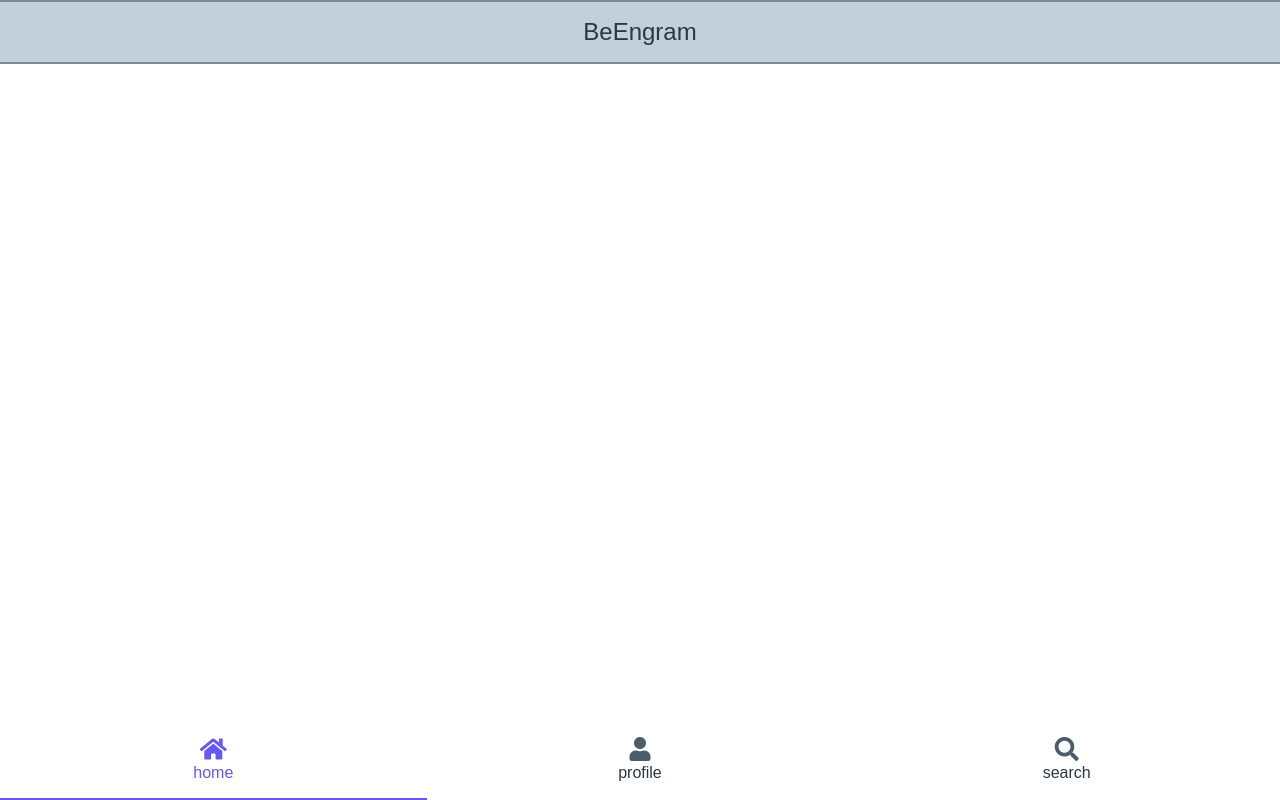
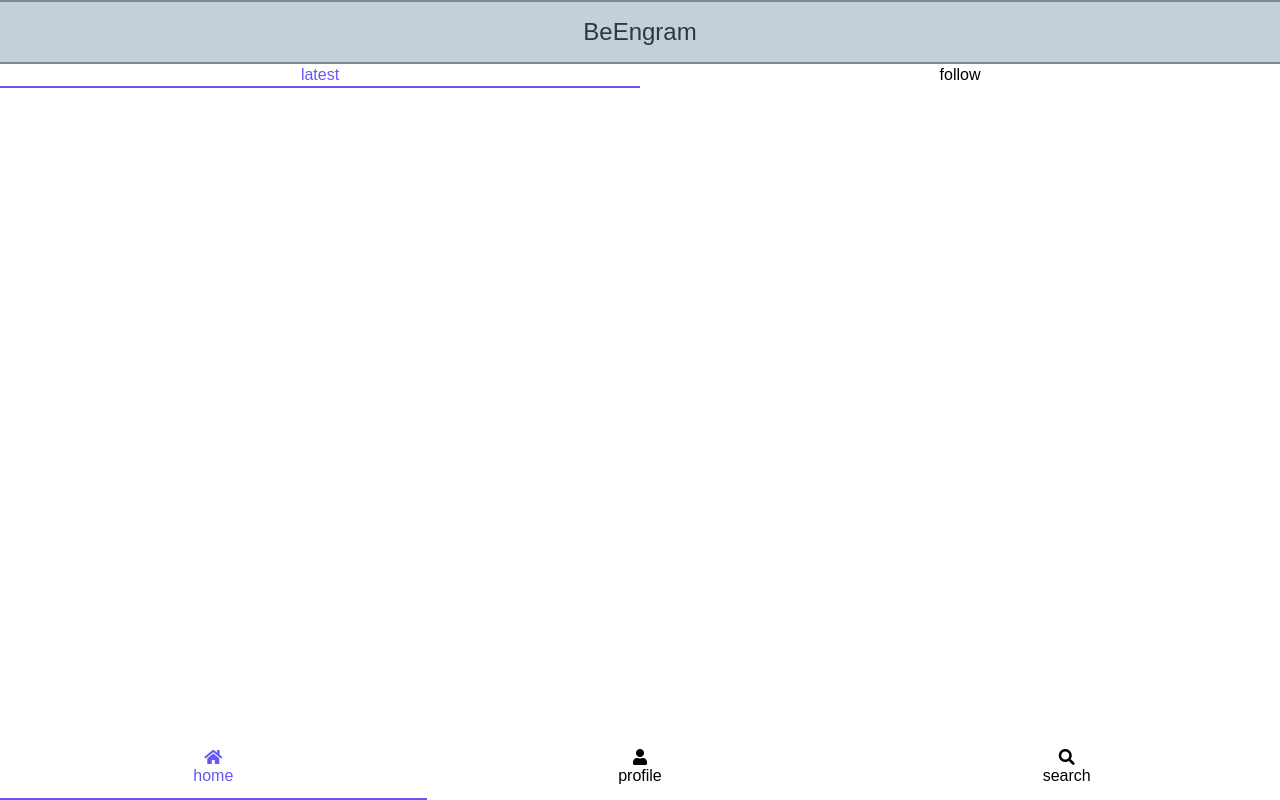
Before and after one commit to BeEngineer-Organization/BeEngram, a Django app: page / in a window 1280 px wide. Run offline with Django 4.2, Linux system fonts and the light colour scheme; the visitor is signed in with stand-in values (Sample User, id 1); data that the repository does not hold is empty.

Commit message:
implement index page

```diff
--- a/main/static/main/css/style.css
+++ b/main/static/main/css/style.css
@@ -34,10 +34,17 @@ body {
     text-align: center;
 }
 
+.header-tabs {
+    position: fixed;
+    width: 100%;
+    height: 24px;
+    top: 64px;
+    background-color: var(--white);
+    z-index: 1;
+}
+
 .footer {
     position: fixed;
-    display: flex;
-    flex: 1 0 0;
     width: 100%;
     height: 64px;
     bottom: 0;
@@ -45,41 +52,17 @@ body {
     z-index: 1;
 }
 
-.footer-tab {
-    width: calc(100% / 3);
-    text-align: center;
-}
-
-.footer-tab--active {
-    border-bottom: 2px solid var(--indigo);
-}
-
-.footer-tab__link {
-    display: flex;
-    flex-direction: column;
-    text-decoration: none;
-}
-
-.footer-tab__icon {
-    font-size: 1.5rem;
-    color: var(--darkgray);
-}
-
-.footer-tab__label {
-    color: var(--black);
-}
-
-.footer-tab--active :is(.footer-tab__icon, .footer-tab__label) {
-    color: var(--indigo);
-}
-
 #content {
-    max-width: 1000px;
+    max-width: 960px;
     margin: auto;
 }
 
 #header ~ #content {
     padding: 64px 0;
+}
+
+.header-tabs ~ #content {
+    padding: 88px 0 !important;
 }
 
 .round-button {
@@ -89,6 +72,47 @@ body {
     line-height: 4;
     color: var(--black);
     background-color: var(--white);
+}
+
+.tabs {
+    display: flex;
+    height: 100%;
+}
+
+.tab {
+    text-align: center;
+    border-bottom: 2px solid var(--white);
+}
+
+.tabs--2 .tab {
+    flex: 0 0 calc(100% / 2);
+}
+
+.tabs--3 .tab {
+    flex: 0 0 calc(100% / 3);
+}
+
+.tab--active {
+    border-bottom: 2px solid var(--indigo);
+}
+
+.tab--active * {
+    color: var(--indigo);
+}
+
+.footer-tab__icon {
+    font-size: 1.5rem;
+    color: var(--darkgray);
+}
+
+.tab__link {
+    display: flex;
+    flex-direction: column;
+    justify-content: center;
+    width: 100%;
+    height: 100%;
+    color: inherit;
+    text-decoration: none;
 }
 
 .form {
@@ -125,3 +149,63 @@ body {
 .form-field--submit [type="submit"] {
     width: 100%;
 }
+
+.post-list {
+    list-style: none;
+    margin: 0;
+    padding: 0;
+}
+
+.post-list__item {
+    padding: 8px;
+}
+
+.post-list__image {
+    position: relative;
+}
+
+.post-list__image a {
+    position: absolute;
+    display: block;
+    top: 0;
+    right: 8px;
+    font-size: 1.5em;
+    color: var(--darkgray);
+}
+
+.post-list__image img {
+    display: block;
+    width: 100%;
+}
+
+.action-menu {
+    position: absolute;
+    display: none;
+    right: 0;
+    padding: 8px;
+    border-radius: 8px;
+    font-size: 0.8rem;
+    color: var(--black);
+    background-color: var(--white);
+}
+
+.action-menu::before {
+    content: "";
+    position: absolute;
+    bottom: 100%;
+    right: 8px;
+    width: 0;
+    height: 0;
+    border: 4px solid transparent;
+    border-bottom-color: var(--white);
+}
+
+.action-menu--active {
+    display: block;
+}
+
+.action-list {
+    width: max-content;
+    list-style: none;
+    padding: 0;
+}
--- /dev/null
+++ b/main/static/main/js/action-menu.js
@@ -0,0 +1,10 @@
+!function () {
+    const menuList = document.getElementsByClassName("action-menu");
+    for (let i = 0, l = menuList.length; i < l; ++i) {
+        const menu = menuList[i];
+        const button = menu.parentElement;
+        button.addEventListener("click", function () {
+            menu.classList.toggle("action-menu--active");
+        });
+    }
+}();
--- a/main/templates/main/footer.html
+++ b/main/templates/main/footer.html
@@ -5,22 +5,24 @@
 {% endif %}
 
 <footer id="footer" class="footer">
-    <div class="footer-tab{% if current|default:'home' == 'home' %} footer-tab--active{% endif %}">
-        <a href="{% url 'index' %}" class="footer-tab__link">
-            <span class="footer-tab__icon"><i class="fas fa-home"></i></span>
-            <span class="footer-tab__label">home</span>
-        </a>
-    </div>
-    <div class="footer-tab{% if current == 'profile' %} footer-tab--active{% endif %}">
-        <a href="{% url 'profile' user.pk %}" class="footer-tab__link">
-            <span class="footer-tab__icon"><i class="fas fa-user"></i></span>
-            <span class="footer-tab__label">profile</span>
-        </a>
-    </div>
-    <div class="footer-tab{% if current == 'search' %} footer-tab--active{% endif %}">
-        <a href="" class="footer-tab__link">
-            <span class="footer-tab__icon"><i class="fas fa-search"></i></span>
-            <span class="footer-tab__label">search</span>
-        </a>
+    <div class="tabs tabs--3">
+        <div class="tab{% if current|default:'home' == 'home' %} tab--active{% endif %}">
+            <a href="{% url 'index' %}" class="tab__link">
+                <span class="tab__icon"><i class="fas fa-home"></i></span>
+                <span class="tab__label">home</span>
+            </a>
+        </div>
+        <div class="tab{% if current == 'profile' %} tab--active{% endif %}">
+            <a href="{% url 'profile' user.pk %}" class="tab__link">
+                <span class="tab__icon"><i class="fas fa-user"></i></span>
+                <span class="tab__label">profile</span>
+            </a>
+        </div>
+        <div class="tab{% if current == 'search' %} tab--active{% endif %}">
+            <a href="" class="tab__link">
+                <span class="tab__icon"><i class="fas fa-search"></i></span>
+                <span class="tab__label">search</span>
+            </a>
+        </div>
     </div>
 </footer>
--- a/main/templates/main/index.html
+++ b/main/templates/main/index.html
@@ -1 +1,54 @@
 {% extends "main/base.html" %}
+{% load static %}
+
+{% block header %}
+{{ block.super }}
+<div class="header-tabs">
+    <div class="tabs tabs--2">
+        <div class="tab{% if 'follow' not in request.GET %} tab--active{% endif %}">
+            <a href="{% url 'index' %}" class="tab__link">
+                <span class="tab__label">latest</span>
+            </a>
+        </div>
+        <div class="tab{% if 'follow' in request.GET %} tab--active{% endif %}">
+            <a href="{% url 'index' %}?follow" class="tab__link">
+                <span class="tab__label">follow</span>
+            </a>
+        </div>
+    </div>
+</div>
+{% endblock %}
+
+{% block content %}
+<ul class="post-list">
+    {% for post in object_list %}
+    <li class="post-list__item">
+        <div class="post-list__image">
+            <img src="{{ post.img.url }}">
+            <a role="button">
+                <i class="fas fa-ellipsis-h"></i>
+                <div class="action-menu">
+                    <ul class="action-list">
+                        <li class="action-list__item">
+                            {% if post.user == user %}
+                            <span role="button" data-action="">削除</span>
+                            {% endif %}
+                        </li>
+                    </ul>
+                </div>
+            </a>
+        </div>
+        <div class="post-list__actions">
+            <div class="post-list__like"></div>
+        </div>
+        <div class="post-list__body">
+            {{ post.note }}
+        </div>
+    </li>
+    {% endfor %}
+</ul>
+{% endblock %}
+
+{% block extra_js %}
+<script src="{% static 'main/js/action-menu.js' %}"></script>
+{% endblock %}
--- a/main/views.py
+++ b/main/views.py
@@ -2,17 +2,16 @@ from django.contrib.auth import get_user_model, login
 from django.contrib.auth.mixins import LoginRequiredMixin
 from django.contrib.sites.shortcuts import get_current_site
 from django.core.mail import EmailMessage
-from django.db.models import Count
+from django.db.models import Count, Q
 from django.http import HttpResponse, HttpResponseRedirect
-from django.shortcuts import redirect, render
+from django.shortcuts import redirect
 from django.template.loader import render_to_string
 from django.urls import reverse_lazy
 from django.utils.encoding import force_bytes, force_str
 from django.utils.http import urlsafe_base64_decode, urlsafe_base64_encode
-from django.views.generic.base import TemplateView
 from django.views.generic.detail import DetailView
 from django.views.generic.edit import CreateView, UpdateView
-
+from django.views.generic.list import ListView
 
 from .forms import PostForm, ProfileEditForm, SignUpForm
 from .models import Post
@@ -21,8 +20,19 @@ from .tokens import account_activation_token
 User = get_user_model()
 
 
-class IndexView(LoginRequiredMixin, TemplateView):
+class IndexView(LoginRequiredMixin, ListView):
+    model = Post
+    ordering = ("-post_date",)
     template_name = "main/index.html"
+    paginate_by = 20
+
+    def get_queryset(self):
+        queryset = super().get_queryset().select_related("user")
+        if "follow" in self.request.GET:
+            queryset = queryset.filter(
+                Q(user=self.request.user) | Q(user__in=self.request.user.follow.all())
+            )
+        return queryset
 
 
 class SignUpView(CreateView):
@@ -37,12 +47,15 @@ class SignUpView(CreateView):
         user.save()
         current_site = get_current_site(self.request)
         mail_subject = "[BeEngram] アカウントを有効化してください"
-        message = render_to_string("registration/signup_email.html", {
-            "user": user,
-            "domain": current_site.domain,
-            "uid":urlsafe_base64_encode(force_bytes(user.pk)),
-            "token":account_activation_token.make_token(user),
-        })
+        message = render_to_string(
+            "registration/signup_email.html",
+            {
+                "user": user,
+                "domain": current_site.domain,
+                "uid": urlsafe_base64_encode(force_bytes(user.pk)),
+                "token": account_activation_token.make_token(user),
+            },
+        )
         to_email = form.cleaned_data.get("email")
         email = EmailMessage(mail_subject, message, to=[to_email])
         email.send()
@@ -94,13 +107,17 @@ class ProfileView(LoginRequiredMixin, DetailView):
     model = User
 
     def get(self, request, *args, **kwargs):
-        target_user = User.objects.filter(pk=kwargs["pk"]).prefetch_related(
-            "posts",
-            "like",
-        ).annotate(
-            Count("posts"),
-            Count("follow"),
-            Count("followed"),
+        target_user = (
+            User.objects.filter(pk=kwargs["pk"])
+            .prefetch_related(
+                "posts",
+                "like",
+            )
+            .annotate(
+                Count("posts"),
+                Count("follow"),
+                Count("followed"),
+            )
         )
         self.object = self.get_object(target_user)
         context = self.get_context_data(object=self.object)
```
